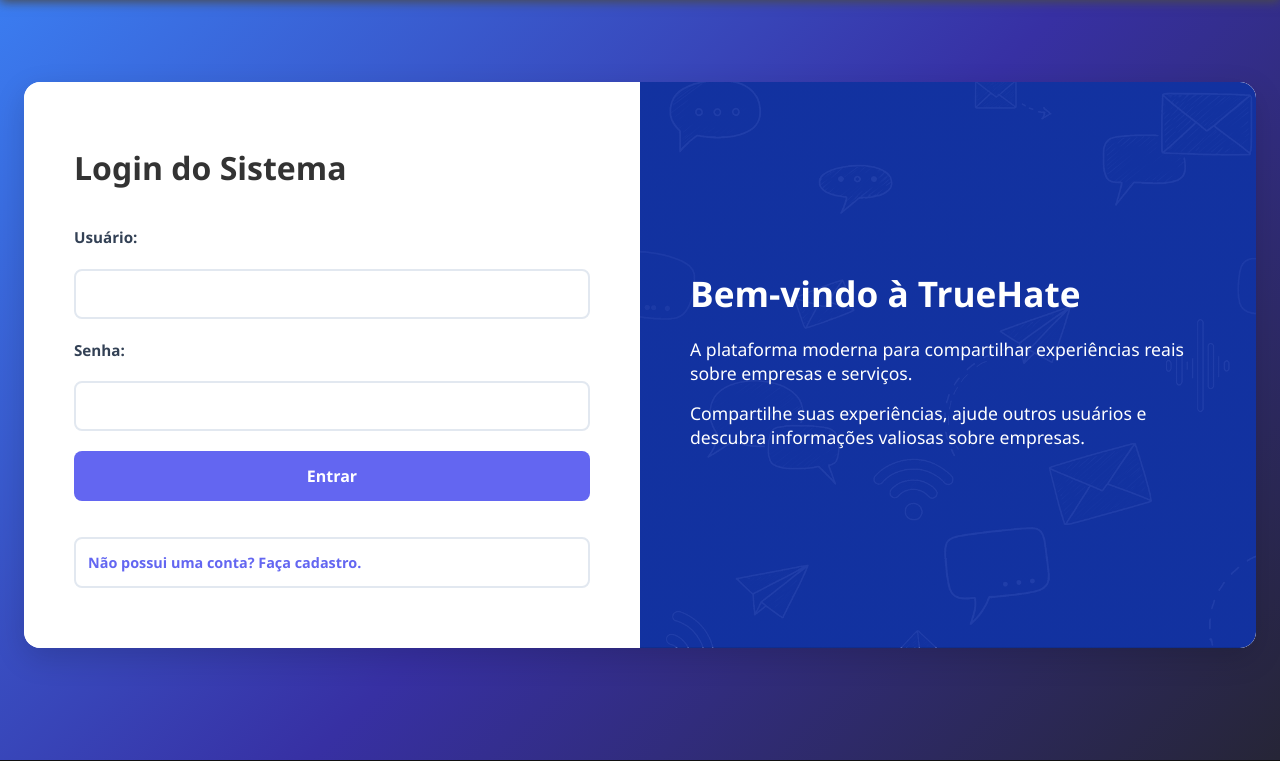
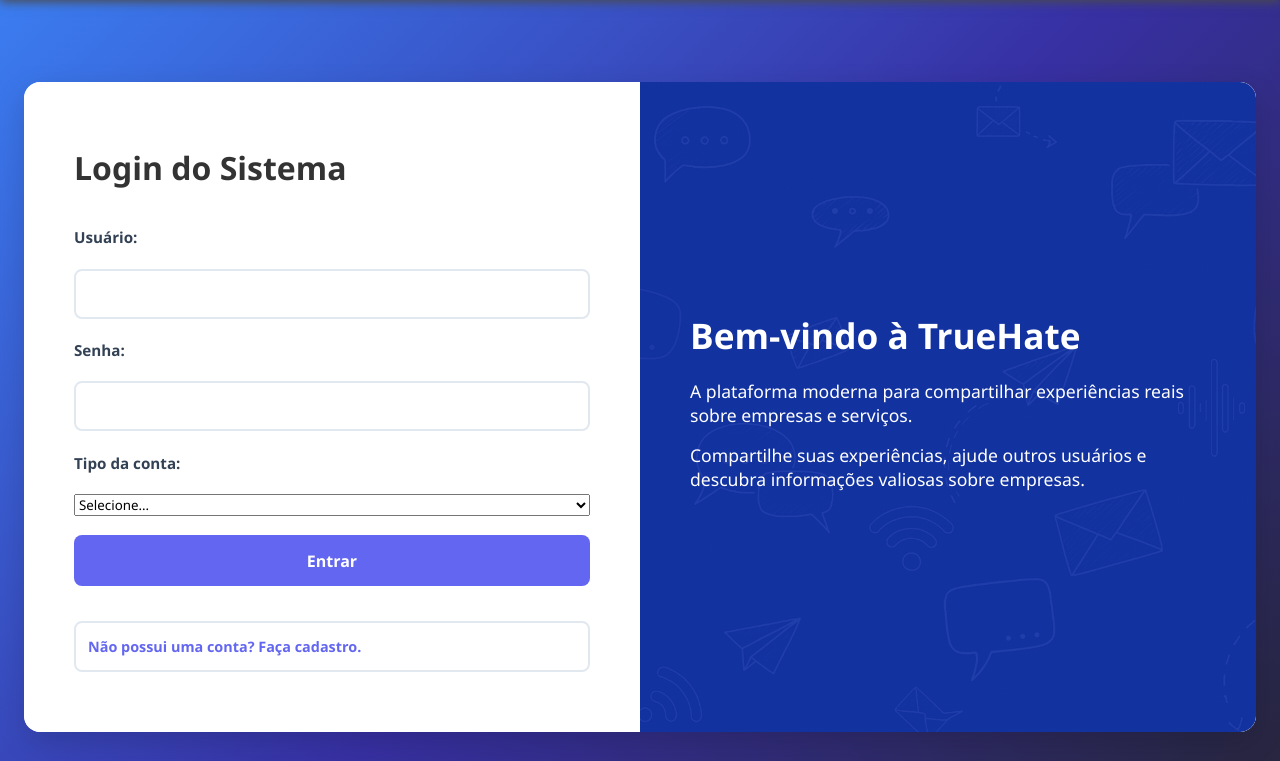
Before and after one commit to carlosduhring-cyber/TrueHate, a Flask app: page /login in a window 1280 px wide. Shown: the part 80-841 px from the top of the page. Run offline with Flask 3, Linux system fonts and the light colour scheme.

Commit message:
Alteração Login

```diff
--- a/app.py
+++ b/app.py
@@ -83,8 +83,9 @@
     if request.method == 'POST':
         usuario = request.form.get('usuario', '').strip()
         senha = request.form.get('senha', '').strip()
+        tipo = request.form.get('tipo', '').strip()
 
-        if not validar(usuario, senha):
+        if not validar(usuario, senha, tipo):
             flash('Preencha todos os campos.', 'erro')
             return render_template('login.html')
 
@@ -94,7 +95,7 @@
             return render_template('login.html')
 
         cursor = conexao.cursor(dictionary=True)
-        cursor.execute("SELECT * FROM tb_usuario WHERE nome=%s AND senha=%s", (usuario, senha))
+        cursor.execute("SELECT * FROM tb_usuario WHERE nome=%s AND senha=%s AND inadmin=%s", (usuario, senha, tipo))
         user = cursor.fetchone()
         cursor.close()
         conexao.close()
@@ -111,7 +112,7 @@
             flash('Login realizado!', 'sucesso')
             return redirect(url_for('index'))
 
-        flash('Usuário ou senha incorretos.', 'erro')
+        flash('Usuário, senha ou tipo incorretos.', 'erro')
 
     return render_template('login.html')
 
--- a/templates/login.html
+++ b/templates/login.html
@@ -16,6 +16,14 @@
                     <label for="senha">Senha:</label>
                     <input type="password" name="senha" id="senha" required>
 
+                    <label for="tipo">Tipo da conta:</label>
+                    <select id="tipo" name="tipo" required>
+                        <option value="">Selecione...</option>
+                        <option value="0">👤 Funcionario</option>
+                        <option value="1">👤 Admnistrador</option>
+                        <option value="2">🏢 Empresa</option>
+                    </select>
+
                     <button type="submit">Entrar</button>
                     <a href="{{ url_for('usuario') }}" class="btn-voltar-login">Não possui uma conta? Faça cadastro.</a>
                 </form>
```
